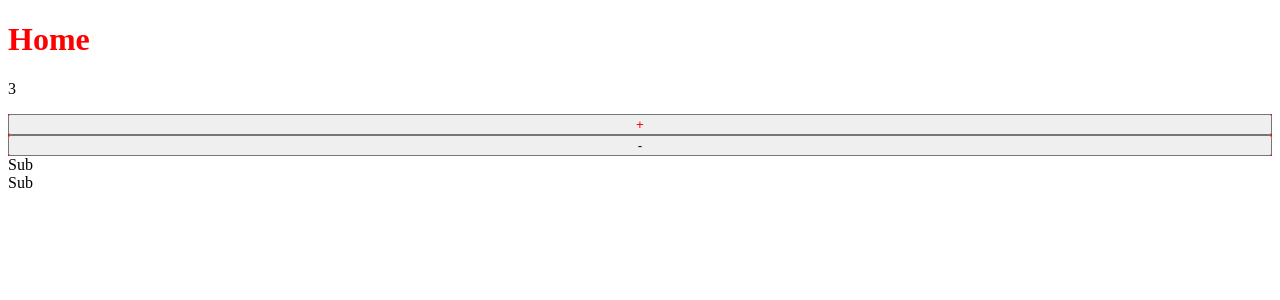
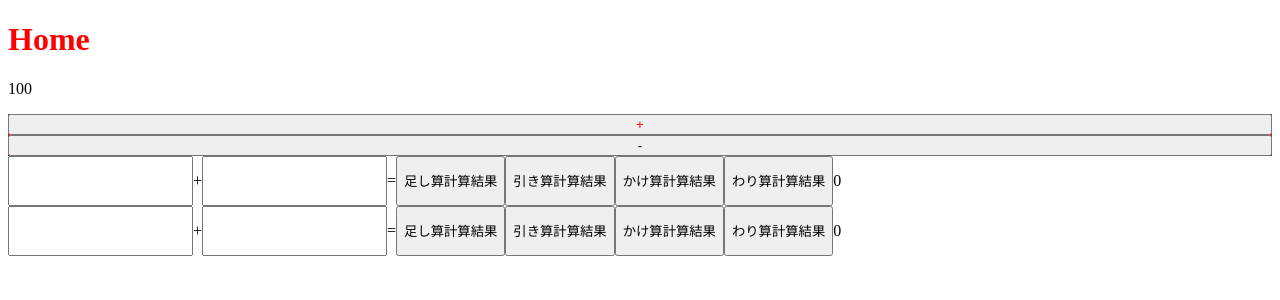
Before and after one commit to ayaka910kudo/practice4, a Next.js app: page /practice in a window 1280 px wide. Shown: the top 300 px of the page. Built offline with nearby package versions, Linux system fonts and the light colour scheme.

Commit message:
四則演算を試した

```diff
--- a/src/pages/practice/index.jsx
+++ b/src/pages/practice/index.jsx
@@ -1,8 +1,22 @@
-import React, { useState } from "react";
+import React, { useState, useEffect } from "react";
 
 const Home = () => {
-  const [count, setCount] = useState(3);
+  // jsゾーン
+  const [count, setCount] = useState(null);
 
+  useEffect(() => {
+    setCount(100);
+  }, []);
+
+  const text = "テキスト";
+  console.log(text);
+
+  const addNumber = (num1, num2) => {
+    return num1 + num2;
+  };
+  console.log(addNumber(1, 2));
+
+  // htmlゾーン
   return (
     <div>
       <h1 style={{ color: "red" }}>Home</h1>
@@ -15,14 +29,66 @@ const Home = () => {
         </button>
         <button onClick={() => setCount(count - 1)}>-</button>
       </div>
-      <Sub />
-      <Sub />
+      <AddNumber />
+      <AddNumber />
     </div>
   );
 };
 
 export default Home;
 
-const Sub = () => {
-  return <div>Sub</div>;
-}
+const AddNumber = () => {
+  const [number, setNumber] = useState(0);
+  const [number1, setNumber1] = useState(0);
+  const [number2, setNumber2] = useState(0);
+
+  return (
+    <>
+      <div style={{ display: "flex"}}>
+        <input
+          type="number"
+          onChange={(event) => {
+            setNumber1(event.target.value);
+          }}
+        />
+        <p>+</p>
+        <input
+          type="number"
+          onChange={(event) => {
+            setNumber2(event.target.value);
+          }}
+        />
+        <p>=</p>
+        <button
+          onClick={() => {
+            setNumber(Number(number1) + Number(number2));
+          }}
+        >
+          足し算計算結果
+        </button>
+        <button
+          onClick={() => {
+            setNumber(Number(number1) - Number(number2));
+          }}
+        >
+          引き算計算結果
+        </button>
+        <button
+          onClick={() => {
+            setNumber(Number(number1) * Number(number2));
+          }}
+        >
+          かけ算計算結果
+        </button>
+        <button
+          onClick={() => {
+            setNumber(Number(number1) / Number(number2));
+          }}
+        >
+          わり算計算結果
+        </button>
+        <p>{number}</p>
+      </div>
+    </>
+  );
+};
```
